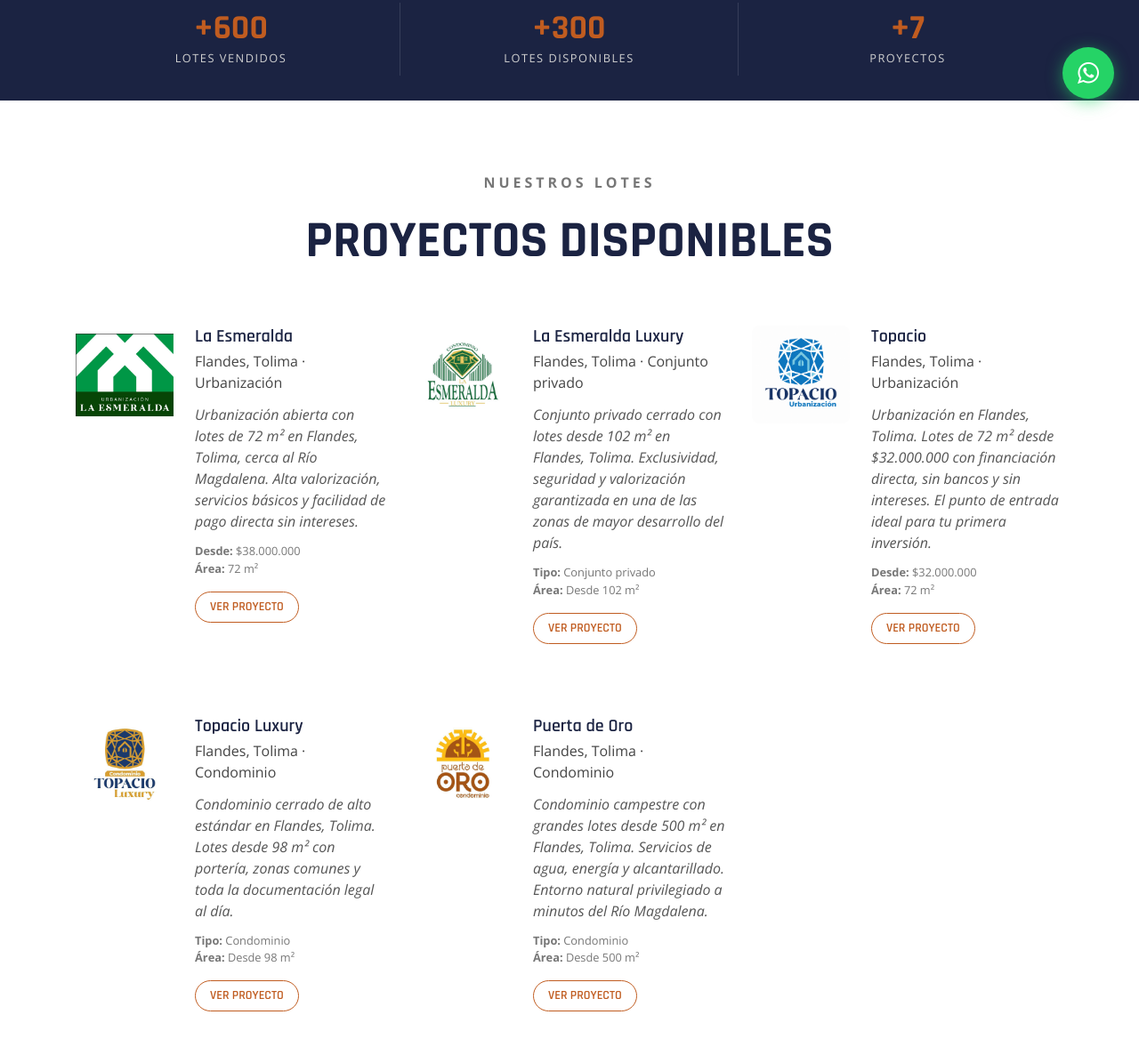
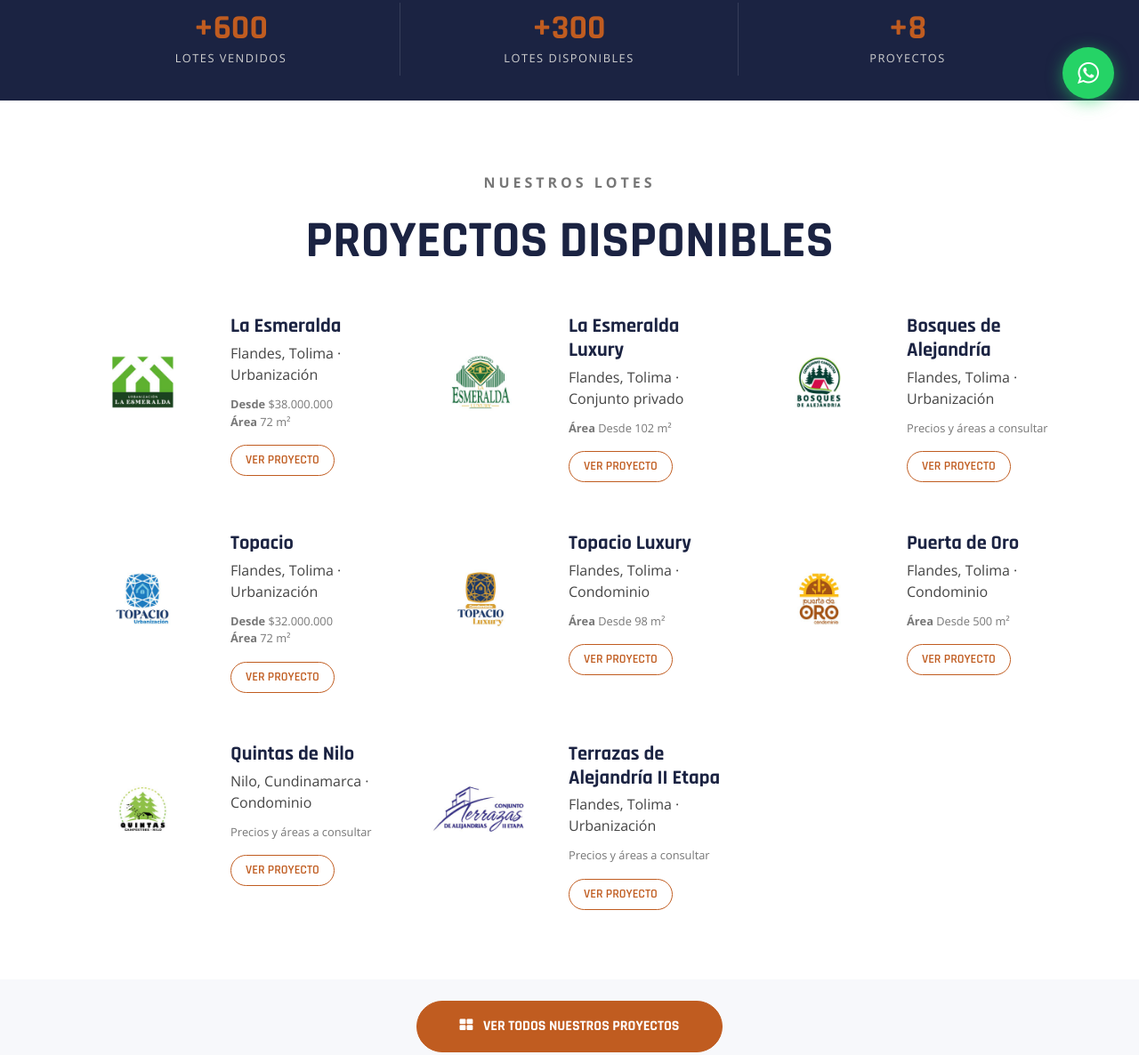
Before and after one commit to sgi-elcondor/el-condor-website, a website: page index.html in a window 1280 px wide. Shown: the part 661-1847 px from the top of the page at 89% size. Drawn offline with nearby package versions, Linux system fonts and the light colour scheme.

Commit message:
Agrega 3 proyectos nuevos y actualiza tarjetas/imagenes del home
- proyectos.json: Bosques de Alejandria, Quintas de Nilo y Terrazas de
  Alejandria II Etapa; logos a imagenes boton-*; reordena catalogo.
- index/contacto: selects de proyecto con los 8 proyectos; stat +8.
- proyectos.js: tarjetas del home sin descripcion repetida; precio/area
  solo si aplican.
- style.css: titulo destacado, imagen 150px y menos margen entre tarjetas.

```diff
--- a/assets/css/style.css
+++ b/assets/css/style.css
@@ -577,7 +577,7 @@ body {
 }
 
 .services .media {
-    margin: 40px 0;
+    margin: 28px 0;
 }
 
 .services h5 {
@@ -593,8 +593,8 @@ body {
 ---------------------------------------------------------------- */
 
 .proyectos .media img {
-    width: 110px;
-    height: 110px;
+    width: 150px;
+    height: 150px;
     object-fit: contain;
     border-radius: 8px;
     flex-shrink: 0;
@@ -607,8 +607,8 @@ body {
 }
 
 .proyecto-card-title {
-    font-size: 1.25rem;
-    font-weight: 600;
+    font-size: 1.4rem;
+    font-weight: 700;
     line-height: 1.2;
     color: #1B2342;
     margin-bottom: 4px;
@@ -616,12 +616,6 @@ body {
 
 .proyecto-card-meta {
     color: #444;
-    margin-bottom: 12px;
-}
-
-.proyecto-card-desc {
-    font-style: italic;
-    color: #555;
     margin-bottom: 12px;
 }
 
--- a/assets/data/proyectos.json
+++ b/assets/data/proyectos.json
@@ -6,7 +6,7 @@
     "ciudad": "Flandes",
     "departamento": "Tolima",
     "tipo": "urbanizacion",
-    "logo": "assets/images/logolaesmeralda.jpg",
+    "logo": "assets/images/boton-esmeralda.jpg.jpeg",
     "descripcion": "Urbanización abierta con lotes de 72 m² en Flandes, Tolima, cerca al Río Magdalena. Alta valorización, servicios básicos y facilidad de pago directa sin intereses.",
     "ubicacion": "Flandes, Tolima",
     "ubicacionTexto": "Estratégicamente ubicado en Flandes, Tolima, con fácil acceso vial desde Bogotá y Girardot. Zona de alto crecimiento inmobiliario.",
@@ -37,7 +37,7 @@
     "ciudad": "Flandes",
     "departamento": "Tolima",
     "tipo": "conjunto",
-    "logo": "assets/images/logoesmeraldaluxury.jpeg",
+    "logo": "assets/images/boton-esmeralda-luxury.jpg.jpeg",
     "descripcion": "Conjunto privado cerrado con lotes desde 102 m² en Flandes, Tolima. Exclusividad, seguridad y valorización garantizada en una de las zonas de mayor desarrollo del país.",
     "ubicacion": "Flandes, Tolima",
     "ubicacionTexto": "Ubicado en Flandes, Tolima, en zona residencial con acceso controlado, vías internas pavimentadas y todos los servicios.",
@@ -51,7 +51,33 @@
     "areaCat": "mediano",
     "caracteristicas": ["Conjunto privado", "Portería 24h", "Vías internas", "Financiación directa"],
     "imagenes": [
-      "assets/images/logoesmeraldaluxury.jpeg"
+      "assets/images/boton-esmeralda-luxury.jpg.jpeg"
+    ],
+    "pdfPrecios": null
+  },
+
+  {
+    "id": 6,
+    "slug": "bosques-de-alejandria",
+    "nombre": "Bosques de Alejandría",
+    "ciudad": "Flandes",
+    "departamento": "Tolima",
+    "tipo": "urbanizacion",
+    "logo": "assets/images/boton-bosques.jpg.jpeg",
+    "descripcion": "Proyecto de loteo en Flandes, Tolima, con financiación directa sin intereses. Consulta disponibilidad, áreas y precios con un asesor.",
+    "ubicacion": "Flandes, Tolima",
+    "ubicacionTexto": "Ubicado en Flandes, Tolima, zona de alta valorización con buena conectividad vial.",
+    "mapa": "https://www.google.com/maps?q=Flandes+Tolima&output=embed",
+    "lat": 4.2912,
+    "lng": -74.8165,
+    "precioDesde": null,
+    "precioTexto": "Consultar",
+    "area": "Consultar",
+    "precioCat": "economico",
+    "areaCat": "compacto",
+    "caracteristicas": ["Financiación directa", "Sin intereses", "Servicios básicos"],
+    "imagenes": [
+      "assets/images/boton-bosques.jpg.jpeg"
     ],
     "pdfPrecios": null
   },
@@ -63,7 +89,7 @@
     "ciudad": "Flandes",
     "departamento": "Tolima",
     "tipo": "urbanizacion",
-    "logo": "assets/images/logotopacio.jpg",
+    "logo": "assets/images/boton-esmeralda-topacio.jpg.jpeg",
     "descripcion": "Urbanización en Flandes, Tolima. Lotes de 72 m² desde $32.000.000 con financiación directa, sin bancos y sin intereses. El punto de entrada ideal para tu primera inversión.",
     "ubicacion": "Flandes, Tolima",
     "ubicacionTexto": "En el municipio de Flandes, Tolima, con excelente conectividad y proyección de valorización a corto y mediano plazo.",
@@ -77,7 +103,7 @@
     "areaCat": "compacto",
     "caracteristicas": ["Urbanización abierta", "Precio accesible", "Sin intereses", "Financiación hasta 36 meses"],
     "imagenes": [
-      "assets/images/logotopacio.jpg"
+      "assets/images/boton-esmeralda-topacio.jpg.jpeg"
     ],
     "pdfPrecios": "assets/pdf/tabla-valores-urbanizacion-topacio.pdf"
   },
@@ -89,7 +115,7 @@
     "ciudad": "Flandes",
     "departamento": "Tolima",
     "tipo": "condominio",
-    "logo": "assets/images/logotopacioluxury.jpeg",
+    "logo": "assets/images/boton-esmeralda-topacio-luxury.jpg.jpeg",
     "descripcion": "Condominio cerrado de alto estándar en Flandes, Tolima. Lotes desde 98 m² con portería, zonas comunes y toda la documentación legal al día.",
     "ubicacion": "Flandes, Tolima",
     "ubicacionTexto": "Condominio residencial en zona exclusiva de Flandes, Tolima, con alta proyección de valorización y seguridad permanente.",
@@ -103,7 +129,7 @@
     "areaCat": "mediano",
     "caracteristicas": ["Condominio cerrado", "Zonas comunes", "Portería 24h", "Financiación directa"],
     "imagenes": [
-      "assets/images/logotopacioluxury.jpeg"
+      "assets/images/boton-esmeralda-topacio-luxury.jpg.jpeg"
     ],
     "pdfPrecios": "assets/pdf/tabla-valores-condominio-topacio-luxury.pdf"
   },
@@ -115,7 +141,7 @@
     "ciudad": "Flandes",
     "departamento": "Tolima",
     "tipo": "condominio",
-    "logo": "assets/images/logopuertadeoro.jpeg",
+    "logo": "assets/images/boton-puerta-de-oro.jpg.jpeg",
     "descripcion": "Condominio campestre con grandes lotes desde 500 m² en Flandes, Tolima. Servicios de agua, energía y alcantarillado. Entorno natural privilegiado a minutos del Río Magdalena.",
     "ubicacion": "Flandes, Tolima",
     "ubicacionTexto": "Ubicado en las afueras de Flandes, Tolima, en un entorno campestre con naturaleza, tranquilidad y alta valorización a largo plazo.",
@@ -129,7 +155,59 @@
     "areaCat": "grande",
     "caracteristicas": ["Condominio campestre", "Agua y energía", "Alcantarillado", "Lotes grandes"],
     "imagenes": [
-      "assets/images/logopuertadeoro.jpeg"
+      "assets/images/boton-puerta-de-oro.jpg.jpeg"
+    ],
+    "pdfPrecios": null
+  },
+
+  {
+    "id": 7,
+    "slug": "quintas-de-nilo",
+    "nombre": "Quintas de Nilo",
+    "ciudad": "Nilo",
+    "departamento": "Cundinamarca",
+    "tipo": "condominio",
+    "logo": "assets/images/boton-quintas.jpg.jpeg",
+    "descripcion": "Proyecto campestre de loteo en Nilo, Cundinamarca, con financiación directa sin intereses. Consulta disponibilidad, áreas y precios con un asesor.",
+    "ubicacion": "Nilo, Cundinamarca",
+    "ubicacionTexto": "Ubicado en Nilo, Cundinamarca, entorno campestre cercano a Girardot con alta proyección de valorización.",
+    "mapa": "https://www.google.com/maps?q=Nilo+Cundinamarca&output=embed",
+    "lat": 4.3060,
+    "lng": -74.6210,
+    "precioDesde": null,
+    "precioTexto": "Consultar",
+    "area": "Consultar",
+    "precioCat": "premium",
+    "areaCat": "grande",
+    "caracteristicas": ["Entorno campestre", "Financiación directa", "Sin intereses"],
+    "imagenes": [
+      "assets/images/boton-quintas.jpg.jpeg"
+    ],
+    "pdfPrecios": null
+  },
+
+  {
+    "id": 8,
+    "slug": "terrazas-de-alejandria-ii",
+    "nombre": "Terrazas de Alejandría II Etapa",
+    "ciudad": "Flandes",
+    "departamento": "Tolima",
+    "tipo": "urbanizacion",
+    "logo": "assets/images/boton-terrazas.jpg.jpeg",
+    "descripcion": "Segunda etapa del proyecto de loteo Terrazas de Alejandría en Flandes, Tolima, con financiación directa sin intereses. Consulta disponibilidad, áreas y precios con un asesor.",
+    "ubicacion": "Flandes, Tolima",
+    "ubicacionTexto": "Ubicado en Flandes, Tolima, zona de alta valorización con buena conectividad vial.",
+    "mapa": "https://www.google.com/maps?q=Flandes+Tolima&output=embed",
+    "lat": 4.2912,
+    "lng": -74.8165,
+    "precioDesde": null,
+    "precioTexto": "Consultar",
+    "area": "Consultar",
+    "precioCat": "economico",
+    "areaCat": "compacto",
+    "caracteristicas": ["Financiación directa", "Sin intereses", "Servicios básicos"],
+    "imagenes": [
+      "assets/images/boton-terrazas.jpg.jpeg"
     ],
     "pdfPrecios": null
   }
--- a/assets/js/proyectos.js
+++ b/assets/js/proyectos.js
@@ -34,9 +34,10 @@
 
     function cardDestacado(p, i) {
         const tipo = tipoLabel[p.tipo] || p.tipo;
-        const linea1 = p.precioDesde
-            ? `<li><strong>Desde:</strong> ${p.precioTexto}</li>`
-            : `<li><strong>Tipo:</strong> ${tipo}</li>`;
+        const specs = [];
+        if (p.precioDesde) specs.push(`<li><strong>Desde</strong> ${p.precioTexto}</li>`);
+        if (p.area && p.area !== "Consultar") specs.push(`<li><strong>Área</strong> ${p.area}</li>`);
+        if (!specs.length) specs.push(`<li>Precios y áreas a consultar</li>`);
         return `
             <div class="col-sm-6 col-lg-4">
                 <div class="media" data-aos="fade-up" data-aos-delay="${(i % 3 + 1) * 100}" data-aos-duration="400">
@@ -44,10 +45,8 @@
                     <div class="media-body">
                         <h3 class="proyecto-card-title">${p.nombre}</h3>
                         <p class="proyecto-card-meta">${p.ciudad}, ${p.departamento} · ${tipo}</p>
-                        <p class="proyecto-card-desc">${p.descripcion}</p>
                         <ul class="list-unstyled small mt-2">
-                            ${linea1}
-                            <li><strong>Área:</strong> ${p.area}</li>
+                            ${specs.join("")}
                         </ul>
                         <div class="mt-2">
                             <a href="/proyecto?id=${p.slug}" class="btn btn-outline-primary btn-sm">Ver proyecto</a>
--- a/index.html
+++ b/index.html
@@ -190,7 +190,7 @@
                     <span class="stat-label">Lotes disponibles</span>
                 </div>
                 <div class="col-4 stat-item">
-                    <span class="stat-number">+7</span>
+                    <span class="stat-number">+8</span>
                     <span class="stat-label">Proyectos</span>
                 </div>
             </div>
@@ -377,9 +377,12 @@
                                     <option value="">Proyecto de interés</option>
                                     <option value="La Esmeralda">La Esmeralda</option>
                                     <option value="La Esmeralda Luxury">La Esmeralda Luxury</option>
+                                    <option value="Bosques de Alejandría">Bosques de Alejandría</option>
                                     <option value="Topacio">Topacio</option>
                                     <option value="Topacio Luxury">Topacio Luxury</option>
                                     <option value="Puerta de Oro">Puerta de Oro</option>
+                                    <option value="Quintas de Nilo">Quintas de Nilo</option>
+                                    <option value="Terrazas de Alejandría II Etapa">Terrazas de Alejandría II Etapa</option>
                                 </select>
                             </div>
                             <button type="submit" class="btn btn-primary btn-block mt-3">
```
Also changed, not shown: contacto.html (+3 -0 lines), assets/images/boton-bosques.jpg.jpeg (added), assets/images/boton-esmeralda-luxury.jpg.jpeg (added), assets/images/boton-esmeralda-topacio-luxury.jpg.jpeg (added), assets/images/boton-esmeralda-topacio.jpg.jpeg (added), assets/images/boton-esmeralda.jpg.jpeg (added), assets/images/boton-puerta-de-oro.jpg.jpeg (added), assets/images/boton-quintas.jpg.jpeg (added), assets/images/boton-terrazas.jpg.jpeg (added).
